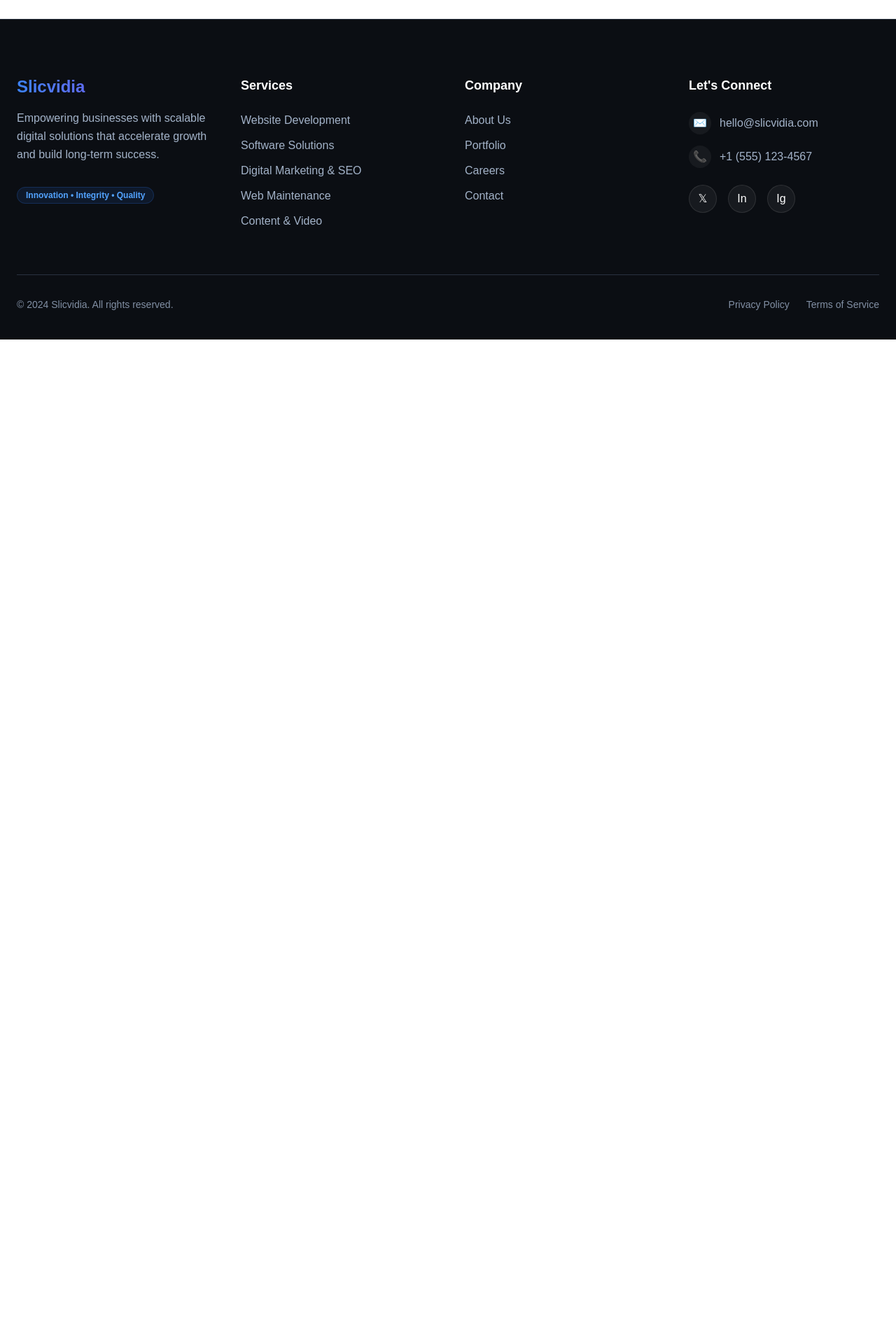
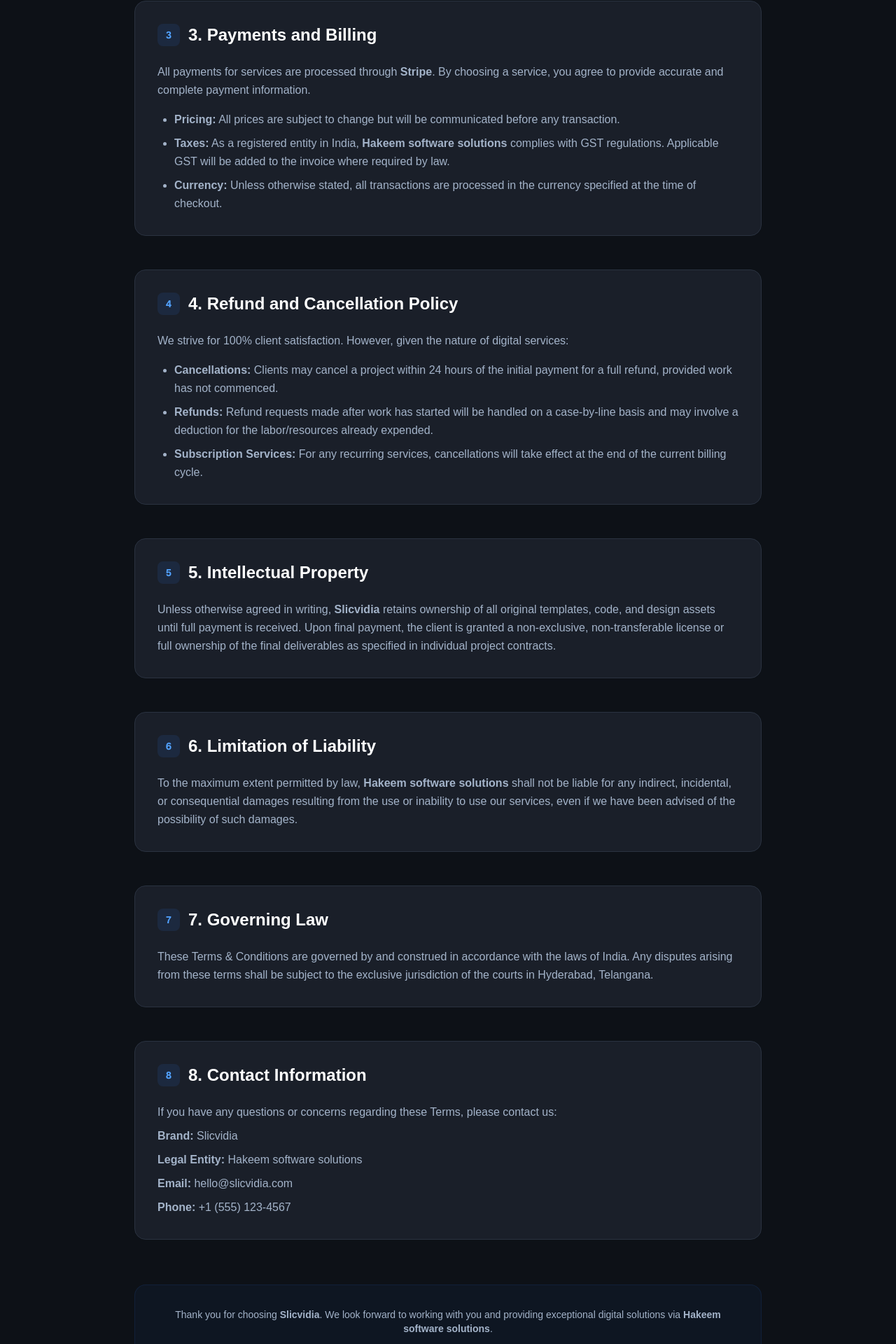
Before and after one commit to Mateen7c7/slicvidia, a Next.js app: page /terms in a window 1280 px wide. Before the commit this address had no page. Shown: the part 773-2693 px from the top of the page at 70% size. Before the commit the page ends 1258 px from the top, so only its background shows below. Built offline with nearby package versions, Linux system fonts and the light colour scheme.

Commit message:
feat: add Terms and Conditions page with navigation links and update footer copyright year.

```diff
--- a/app/components/Footer.tsx
+++ b/app/components/Footer.tsx
@@ -100,6 +100,14 @@
                 Contact
               </Link>
             </li>
+            <li>
+              <Link
+                href="/terms"
+                className="hover:text-white transition-colors"
+              >
+                Terms & Conditions
+              </Link>
+            </li>
           </ul>
         </div>
 
@@ -156,12 +164,12 @@
       </div>
 
       <div className="max-w-7xl mx-auto pt-8 border-t border-[#2A3240] flex flex-col md:flex-row justify-between items-center gap-4 text-[#8290A5] text-sm">
-        <div>© 2024 Slicvidia. All rights reserved.</div>
+        <div>© 2025 Slicvidia. All rights reserved.</div>
         <div className="flex gap-6">
           <Link href="/privacy" className="hover:text-white">
             Privacy Policy
           </Link>
-          <Link href="#" className="hover:text-white">
+          <Link href="/terms" className="hover:text-white">
             Terms of Service
           </Link>
         </div>
--- a/app/components/Navbar.tsx
+++ b/app/components/Navbar.tsx
@@ -29,6 +29,7 @@
             { name: "Portfolio", href: "/#portfolio" },
             { name: "About", href: "/about" },
             { name: "Privacy", href: "/privacy" },
+            { name: "Terms", href: "/terms" },
           ].map((item, i) => (
             <motion.a
               key={item.name}
@@ -104,6 +105,13 @@
             >
               Privacy
             </Link>
+            <Link
+              href="/terms"
+              className="hover:text-white"
+              onClick={() => setIsMenuOpen(false)}
+            >
+              Terms
+            </Link>
             <Link href="/contact" onClick={() => setIsMenuOpen(false)}>
               <button className="bg-linear-to-r from-[#3B82F6] to-[#7C3AED] text-white px-5 py-3 rounded-full font-bold w-full shadow-lg">
                 Get a Quote
--- /dev/null
+++ b/app/terms/page.tsx
@@ -0,0 +1,210 @@
+"use client";
+
+import { motion } from "framer-motion";
+
+export default function TermsAndConditions() {
+  const fadeIn = {
+    initial: { opacity: 0, y: 20 },
+    animate: { opacity: 1, y: 0 },
+    transition: { duration: 0.6 },
+  };
+
+  const sections = [
+    {
+      title: "1. Acceptance of Terms",
+      content: (
+        <p>
+          By accessing and using the website and services provided by{" "}
+          <strong>Hakeem software solutions</strong> (&quot;Company&quot;,
+          &quot;we&quot;, &quot;us&quot;, or &quot;our&quot;), operating under
+          the brand name <strong>Slicvidia</strong>, you agree to be bound by
+          these Terms & Conditions. If you do not agree to these terms, please
+          refrain from using our services.
+        </p>
+      ),
+    },
+    {
+      title: "2. Description of Services",
+      content: (
+        <p>
+          Slicvidia provides digital solutions, including but not limited to web
+          development, UI/UX design, digital marketing, and software
+          consultancy. Any new features or tools added to the current services
+          shall also be subject to these Terms.
+        </p>
+      ),
+    },
+    {
+      title: "3. Payments and Billing",
+      content: (
+        <div className="space-y-4">
+          <p>
+            All payments for services are processed through{" "}
+            <strong>Stripe</strong>. By choosing a service, you agree to provide
+            accurate and complete payment information.
+          </p>
+          <ul className="list-disc pl-6 space-y-2">
+            <li>
+              <strong>Pricing:</strong> All prices are subject to change but
+              will be communicated before any transaction.
+            </li>
+            <li>
+              <strong>Taxes:</strong> As a registered entity in India,{" "}
+              <strong>Hakeem software solutions</strong> complies with GST
+              regulations. Applicable GST will be added to the invoice where
+              required by law.
+            </li>
+            <li>
+              <strong>Currency:</strong> Unless otherwise stated, all
+              transactions are processed in the currency specified at the time
+              of checkout.
+            </li>
+          </ul>
+        </div>
+      ),
+    },
+    {
+      title: "4. Refund and Cancellation Policy",
+      content: (
+        <div className="space-y-4">
+          <p>
+            We strive for 100% client satisfaction. However, given the nature of
+            digital services:
+          </p>
+          <ul className="list-disc pl-6 space-y-2">
+            <li>
+              <strong>Cancellations:</strong> Clients may cancel a project
+              within 24 hours of the initial payment for a full refund, provided
+              work has not commenced.
+            </li>
+            <li>
+              <strong>Refunds:</strong> Refund requests made after work has
+              started will be handled on a case-by-line basis and may involve a
+              deduction for the labor/resources already expended.
+            </li>
+            <li>
+              <strong>Subscription Services:</strong> For any recurring
+              services, cancellations will take effect at the end of the current
+              billing cycle.
+            </li>
+          </ul>
+        </div>
+      ),
+    },
+    {
+      title: "5. Intellectual Property",
+      content: (
+        <p>
+          Unless otherwise agreed in writing, <strong>Slicvidia</strong> retains
+          ownership of all original templates, code, and design assets until
+          full payment is received. Upon final payment, the client is granted a
+          non-exclusive, non-transferable license or full ownership of the final
+          deliverables as specified in individual project contracts.
+        </p>
+      ),
+    },
+    {
+      title: "6. Limitation of Liability",
+      content: (
+        <p>
+          To the maximum extent permitted by law,{" "}
+          <strong>Hakeem software solutions</strong> shall not be liable for any
+          indirect, incidental, or consequential damages resulting from the use
+          or inability to use our services, even if we have been advised of the
+          possibility of such damages.
+        </p>
+      ),
+    },
+    {
+      title: "7. Governing Law",
+      content: (
+        <p>
+          These Terms & Conditions are governed by and construed in accordance
+          with the laws of India. Any disputes arising from these terms shall be
+          subject to the exclusive jurisdiction of the courts in Hyderabad,
+          Telangana.
+        </p>
+      ),
+    },
+    {
+      title: "8. Contact Information",
+      content: (
+        <div className="space-y-2">
+          <p>
+            If you have any questions or concerns regarding these Terms, please
+            contact us:
+          </p>
+          <p>
+            <strong>Brand:</strong> Slicvidia
+          </p>
+          <p>
+            <strong>Legal Entity:</strong> Hakeem software solutions
+          </p>
+          <p>
+            <strong>Email:</strong> hello@slicvidia.com
+          </p>
+          <p>
+            <strong>Phone:</strong> +1 (555) 123-4567
+          </p>
+        </div>
+      ),
+    },
+  ];
+
+  return (
+    <main className="min-h-screen bg-[#0D1117] pt-32 pb-20 px-6">
+      <div className="max-w-4xl mx-auto">
+        {/* Header */}
+        <motion.div
+          className="text-center mb-16"
+          initial={{ opacity: 0, y: -20 }}
+          animate={{ opacity: 1, y: 0 }}
+          transition={{ duration: 0.8 }}
+        >
+          <h1 className="text-4xl md:text-6xl font-bold mb-6 bg-linear-to-r from-[#3B82F6] to-[#7C3AED] bg-clip-text text-transparent">
+            Terms & Conditions
+          </h1>
+          <p className="text-[#A3B3C9] text-lg max-w-2xl mx-auto">
+            Last Updated: December 25, 2025
+          </p>
+        </motion.div>
+
+        {/* Content */}
+        <div className="space-y-12">
+          {sections.map((section, index) => (
+            <motion.section
+              key={index}
+              className="bg-[#1A1F29] border border-[#2A3240] p-8 rounded-2xl hover:border-[#3B82F6]/30 transition-colors"
+              initial={{ opacity: 0, y: 20 }}
+              whileInView={{ opacity: 1, y: 0 }}
+              viewport={{ once: true }}
+              transition={{ delay: index * 0.1 }}
+            >
+              <h2 className="text-2xl font-bold text-white mb-6 flex items-center gap-3">
+                <span className="w-8 h-8 rounded-lg bg-blue-500/10 flex items-center justify-center text-blue-400 text-sm font-mono">
+                  {index + 1}
+                </span>
+                {section.title}
+              </h2>
+              <div className="text-[#A3B3C9] leading-relaxed">
+                {section.content}
+              </div>
+            </motion.section>
+          ))}
+        </div>
+
+        {/* Footer Note */}
+        <motion.div
+          className="mt-16 p-8 bg-blue-500/5 rounded-2xl border border-blue-500/10 text-center"
+          {...fadeIn}
+        >
+          <p className="text-[#A3B3C9] text-sm">
+            Thank you for choosing <strong>Slicvidia</strong>. We look forward
+            to working with you and providing exceptional digital solutions via{" "}
+            <strong>Hakeem software solutions</strong>.
+          </p>
+        </motion.div>
+      </div>
+    </main>
+  );
+}
```
